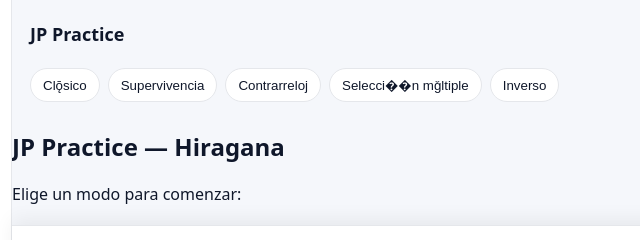
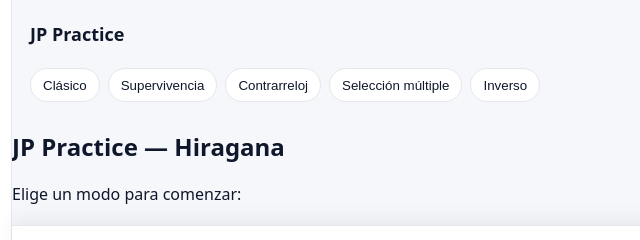
Before and after one commit to GazettEl/hiragana-typing-game, a plain HTML site: page index.html in a window 1280 px wide. Shown: the top 240 px of the page, 268-908 px from the left. Drawn offline with Linux system fonts and the light colour scheme.

Commit message:
update index.html game modes

```diff
--- a/index.html
+++ b/index.html
@@ -98,13 +98,13 @@
         <!-- Modo de juego como tabs + Botón para configurar filtros -->
         <nav id="mode-tabs" class="mode-tabs" role="tablist" aria-label="Modo de juego">
           <div id="modeGrid" class="tabs-list" role="presentation">
-            <button type="button" class="tab-btn mode-card" role="tab" data-mode="classic" aria-selected="false" aria-controls="view-game">Clǭsico</button>
+            <button type="button" class="tab-btn mode-card" role="tab" data-mode="classic" aria-selected="false" aria-controls="view-game">Clásico</button>
             <button type="button" class="tab-btn mode-card" role="tab" data-mode="survival" aria-selected="false" aria-controls="view-game">Supervivencia</button>
             <button type="button" class="tab-btn mode-card" role="tab" data-mode="timeattack" aria-selected="false" aria-controls="view-game">Contrarreloj</button>
-            <button type="button" class="tab-btn mode-card" role="tab" data-mode="choice" aria-selected="false" aria-controls="view-game">Selecci��n mǧltiple</button>
+            <button type="button" class="tab-btn mode-card" role="tab" data-mode="choice" aria-selected="false" aria-controls="view-game">Selección múltiple</button>
             <button type="button" class="tab-btn mode-card" role="tab" data-mode="reverse" aria-selected="false" aria-controls="view-game">Inverso</button>
           </div>
-          <button id="open-filters" type="button" class="secondary-button" aria-haspopup="dialog" aria-controls="filters-drawer">Configurar pr��ctica</button>
+          <button id="open-filters" type="button" class="secondary-button" aria-haspopup="dialog" aria-controls="filters-drawer">Configurar Práctica</button>
         </nav>
 
         <!-- Advertencias del pool (sin chips de filtros en el main) -->
```
